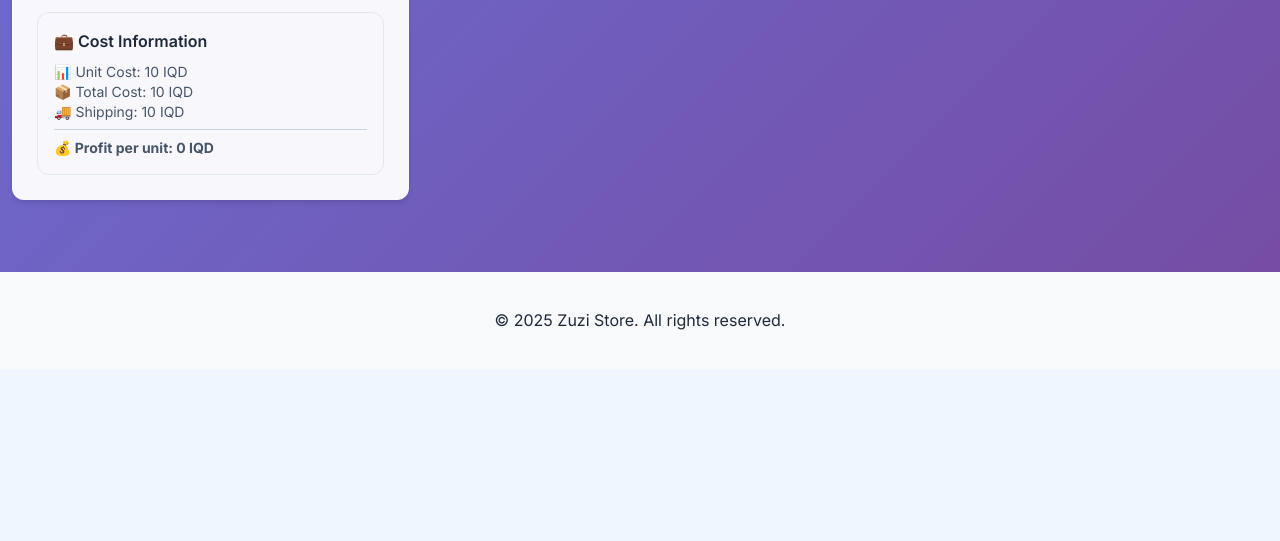
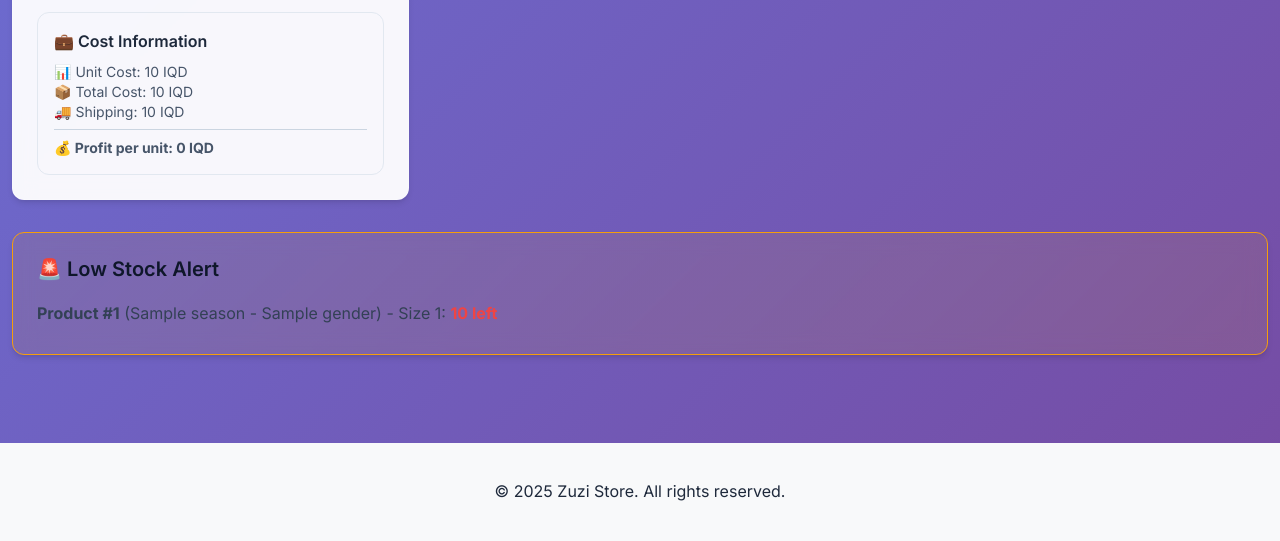
Before and after one commit to Shamil-lateef/clothing_manager, a Flask app: template templates/index.html in a window 1280 px wide. Shown: the part 1203-1744 px from the top of the page. Before the commit the page ends 1533 px from the top, so only its background shows below. Run offline with Flask 3, Linux system fonts and the light colour scheme; a user stored in the database is signed in; tables that the repository leaves empty hold one stand-in row (values such as "Sample post"); the template is opened without the code that fills it: values that come from a table or form of the project are taken from there, most other values are stand-ins (such as "Sample title", 1, 10 or a date in 2020); grey boxes marked "Sample" are stand-in pictures.

Commit message:
Git rid of blinking of cards in home page

```diff
--- a/templates/index.html
+++ b/templates/index.html
@@ -86,7 +86,7 @@
 </div>
 
 <!-- Products Section -->
-<div class="product-grid animate-fade-in">
+<div class="product-grid">
   {% for product in products %}
   <div class="product-card">
     <div class="product-image-container">
@@ -159,6 +159,21 @@
   {% endfor %}
 </div>
 
+<!-- Low Stock Alert -->
+{% if current_user.is_admin() and low_stock_items %}
+<div class="alert alert-warning animate-fade-in">
+  <h4 class="alert-heading">🚨 Low Stock Alert</h4>
+  <ul class="alert-list">
+    {% for item in low_stock_items %}
+    <li class="alert-item">
+      <strong>Product #{{ item.product.id }}</strong>
+      ({{ item.product.season }} - {{ item.product.gender }}) -
+      Size {{ item.size }}: <strong style="color: var(--danger-color);">{{ item.quantity }} left</strong>
+    </li>
+    {% endfor %}
+  </ul>
+</div>
+{% endif %}
 
 <!-- Empty State -->
 {% if not products %}
@@ -178,28 +193,8 @@
 {% endif %}
 
 <script>
-// Add smooth scrolling and animation triggers
+// Fixed scroll animation - no more blinking!
 document.addEventListener('DOMContentLoaded', function() {
-  // Animate elements on scroll
-  const observerOptions = {
-    threshold: 0.1,
-    rootMargin: '0px 0px -50px 0px'
-  };
-
-  const observer = new IntersectionObserver(function(entries) {
-    entries.forEach(entry => {
-      if (entry.isIntersecting) {
-        entry.target.style.animationDelay = '0.1s';
-        entry.target.classList.add('animate-fade-in');
-      }
-    });
-  }, observerOptions);
-
-  // Observe all product cards
-  document.querySelectorAll('.product-card').forEach(card => {
-    observer.observe(card);
-  });
-
   // Add loading state to buttons
   document.querySelectorAll('button[type="submit"]').forEach(button => {
     button.addEventListener('click', function() {
@@ -216,6 +211,23 @@ document.addEventListener('DOMContentLoaded', function() {
       }
     });
   });
+
+  // Simple fade-in animation for product cards on page load only
+  const productCards = document.querySelectorAll('.product-card');
+  productCards.forEach((card, index) => {
+    // Add a slight delay for staggered animation effect
+    setTimeout(() => {
+      card.style.opacity = '0';
+      card.style.transform = 'translateY(20px)';
+      card.style.transition = 'opacity 0.6s ease, transform 0.6s ease';
+
+      // Trigger the animation
+      requestAnimationFrame(() => {
+        card.style.opacity = '1';
+        card.style.transform = 'translateY(0)';
+      });
+    }, index * 50); // 50ms delay between each card
+  });
 });
 </script>
 
@@ -231,6 +243,18 @@ document.addEventListener('DOMContentLoaded', function() {
   transform: translateY(-2px);
   box-shadow: 0 8px 25px rgba(23, 162, 184, 0.3);
 }
+
+/* Ensure smooth transitions for product cards */
+.product-card {
+  transition: transform 0.3s ease, box-shadow 0.3s ease !important;
+}
+
+/* Remove the animate-fade-in class from product grid to prevent scroll animations */
+.product-grid {
+  display: grid;
+  grid-template-columns: repeat(auto-fill, minmax(320px, 1fr));
+  gap: 2rem;
+}
 </style>
 
 {% endblock %}
```
